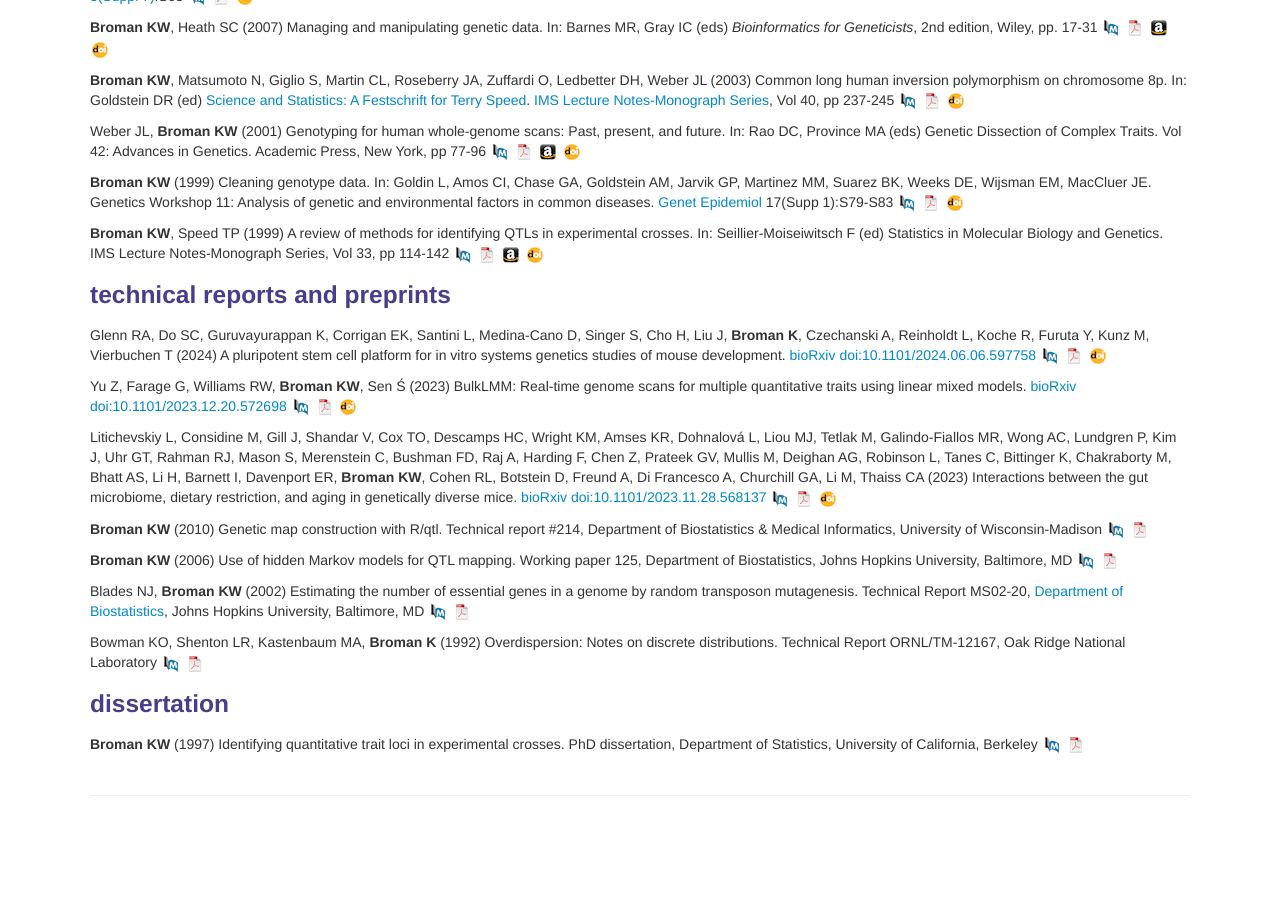
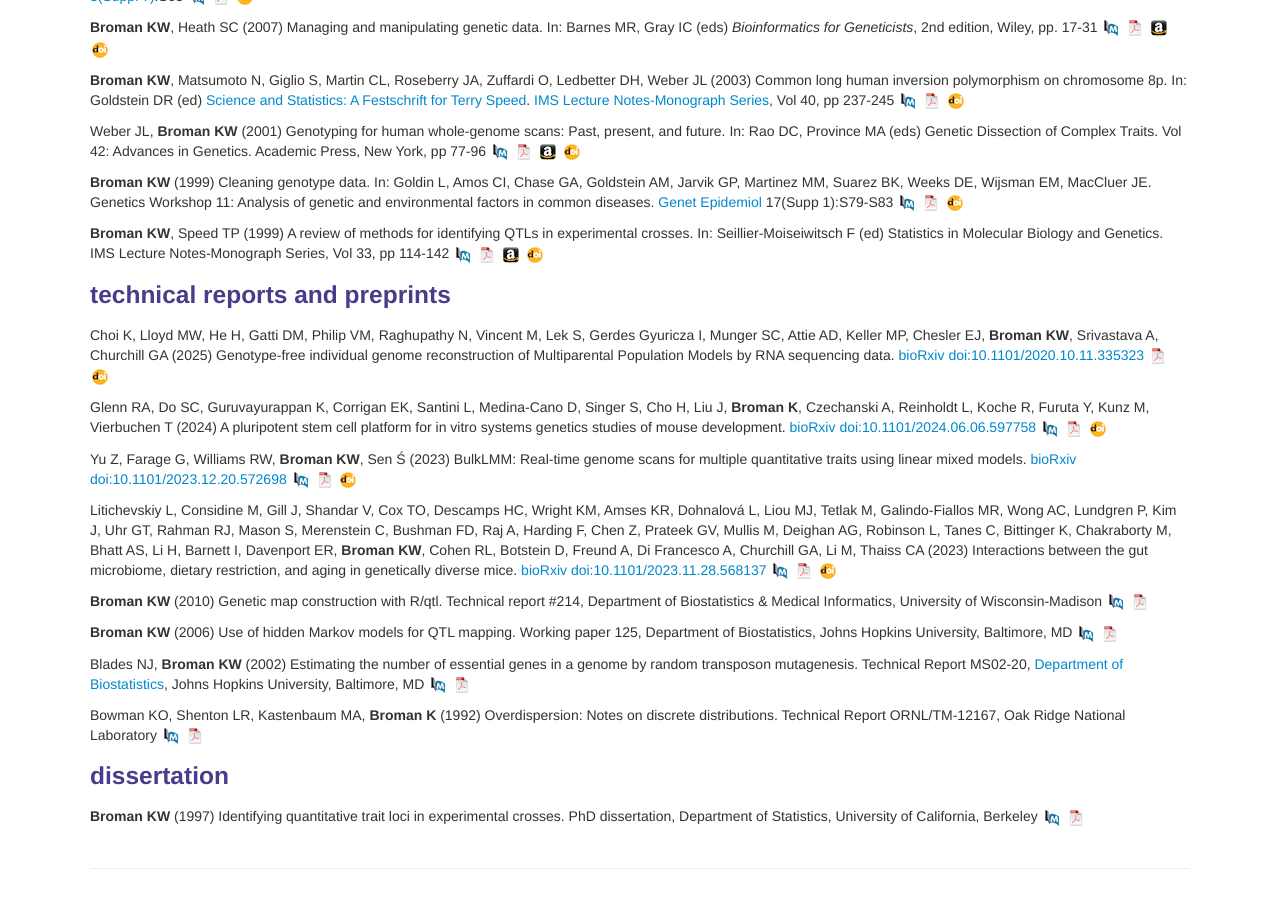
Before and after one commit to kbroman/kbroman.github.io, a Jekyll site: the page built from pubs.md, in a window 1280 px wide and 900 px high, scrolled down 9637 px. Built offline with Jekyll 4.4.1, drawn with Linux system fonts in a browser that asks for light colours; before the commit the page ends 10464 px from its top, so only the background shows below that.

Commit message:
Add GBRS biorxiv manuscript to pubs.md

```diff
--- a/pubs.md
+++ b/pubs.md
@@ -1848,6 +1848,16 @@ Notes-Monograph Series, Vol 33, pp 114-142
 
 ### <a name="techreports"></a>technical reports and preprints
 
+Choi K, Lloyd MW, He H, Gatti DM, Philip VM, Raghupathy N, Vincent M,
+Lek S, Gerdes Gyuricza I, Munger SC, Attie AD, Keller MP, Chesler EJ,
+**Broman KW**, Srivastava A, Churchill GA (2025) Genotype-free
+individual genome reconstruction of Multiparental Population Models by
+RNA sequencing data. [bioRxiv](https://biorxiv.org)
+[doi:10.1101/2020.10.11.335323](https://doi.org/10.1101/2020.10.11.335323)
+<!-- [![PubMed](icons16/pubmed-icon.png)](https://pubmed.ncbi.nlm.nih.gov//) -->
+[![pdf](icons16/pdf-icon.png)](https://www.biorxiv.org/content/10.1101/2020.10.11.335323v3.full.pdf)
+[![doi](icons16/doi-icon.png)](https://doi.org/10.1101/2020.10.11.335323)
+
 Glenn RA, Do SC, Guruvayurappan K, Corrigan EK, Santini L, Medina-Cano
 D, Singer S, Cho H, Liu J, **Broman K**, Czechanski A, Reinholdt L,
 Koche R, Furuta Y, Kunz M, Vierbuchen T (2024) A pluripotent stem cell
```
